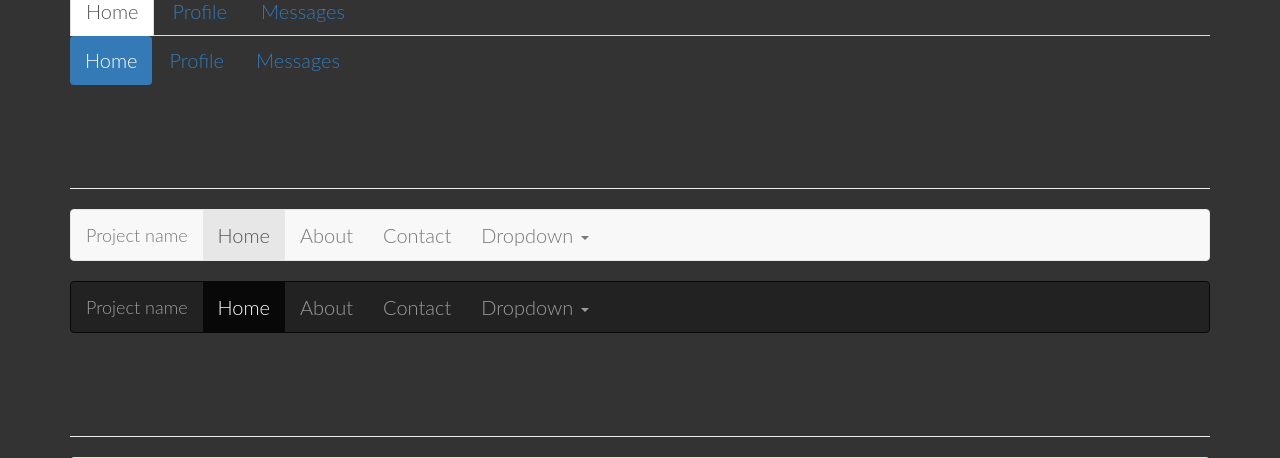
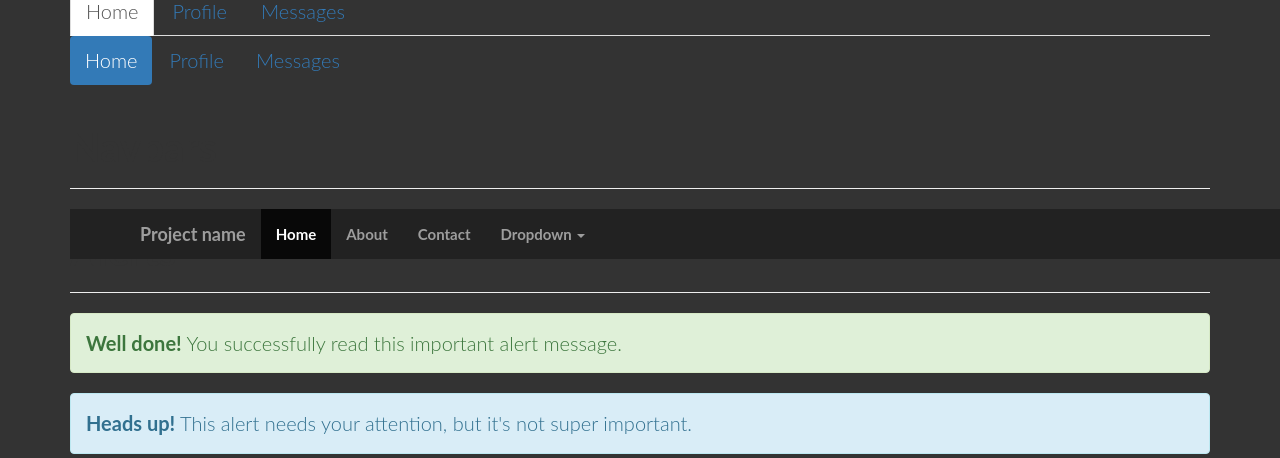
Before and after one commit to WeilbuchnerGeorg/suit-your-route, a PHP site: the page made by tmp_vorlagen/basis.html in a window 1280 px wide. Shown: the part 2640-3098 px from the top of the page. Run offline with PHP 8.4, Linux system fonts and the light colour scheme; style sheets or scripts are compiled from the project's sources; some libraries are stand-ins or nearby versions.

Commit message:
anpassungen design menüleiste

```diff
--- a/css/myguide.css
+++ b/css/myguide.css
@@ -3,12 +3,18 @@
   padding-top: 50px;
   padding-bottom: 20px;
 }*/
-/*
-@mixin background ($imagepath:url) {
-  background-image: url($imagepath);
+/* line 20, ../scss/myguide.scss */
+.navbar {
+  position: fixed;
+  width: 100%;
+  z-index: 999999;
+  border: none !important;
+  border-radius: 0;
+  font-weight: 700;
+  font-size: .75em;
 }
-*/
-/* line 24, ../scss/myguide.scss */
+
+/* line 34, ../scss/myguide.scss */
 body {
   font-family: Lato;
   font-weight: 300;
@@ -16,13 +22,13 @@ body {
   background: #333 url("../img/headerbild_startseite.png") no-repeat right top;
 }
 
-/* line 35, ../scss/myguide.scss */
+/* line 45, ../scss/myguide.scss */
 h1 {
   font-weight: 700 !important;
   font-size: 2em;
 }
 
-/* line 43, ../scss/myguide.scss */
+/* line 53, ../scss/myguide.scss */
 .btn {
   background-color: #faad08;
   border: none;
@@ -32,17 +38,17 @@ h1 {
   font-size: 1em;
   font-weight: 700;
 }
-/* line 54, ../scss/myguide.scss */
+/* line 64, ../scss/myguide.scss */
 .btn::before {
   display: none;
 }
-/* line 57, ../scss/myguide.scss */
+/* line 67, ../scss/myguide.scss */
 .btn:hover {
   background-color: #ef7c15 !important;
   color: white;
 }
 
-/* line 64, ../scss/myguide.scss */
+/* line 74, ../scss/myguide.scss */
 .col-sm-12 {
   padding: 3em 0;
 }
--- a/scss/myguide.scss
+++ b/scss/myguide.scss
@@ -4,11 +4,7 @@
   padding-top: 50px;
   padding-bottom: 20px;
 }*/
-/*
-@mixin background ($imagepath:url) {
-  background-image: url($imagepath);
-}
-*/
+
 
 // color Button + Button Hover
 $orange: #faad08;
@@ -19,6 +15,20 @@ $ausfuellhilfefontsize: .75em;
 //background-color: #484848;
 //color: white;
 
+// Anpassungen Menü
+
+.navbar {
+  position: fixed;
+  width: 100%;
+  z-index: 999999;
+  border: none !important;
+  border-radius: 0;
+  font: {
+    weight: 700;
+    size: .75em;
+  }
+
+}
 
 // Anpassungen Body
 body {
```
